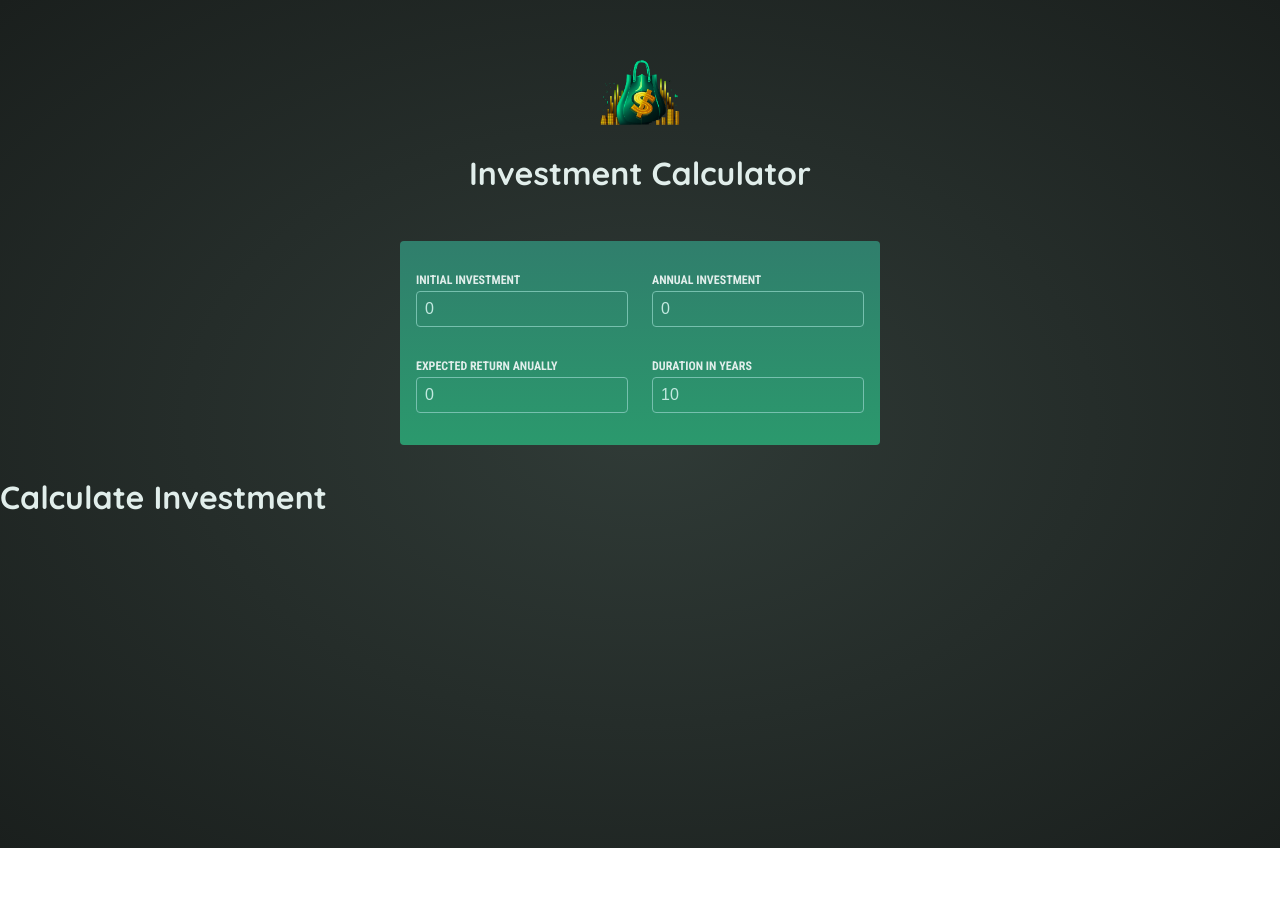
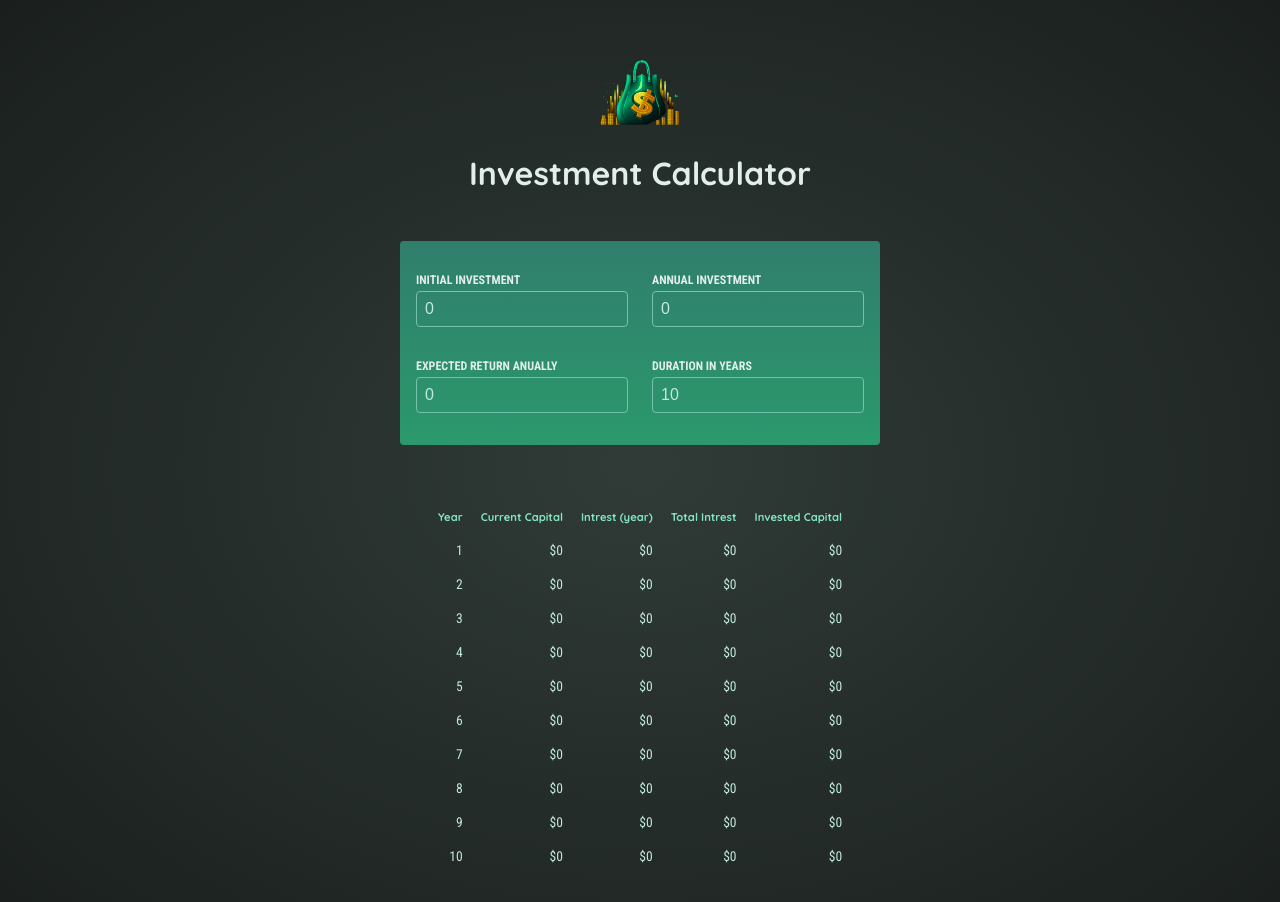
Before and after one commit to RohitBavkar/investment-calculator, a React app: page / in a window 1280 px wide. Shown: the top 902 px of the page. Before the commit the page ends 848 px from the top, so only its background shows below. Built offline with nearby package versions, Linux system fonts and the light colour scheme; the HTML template or start-up script is replaced by a standard one.

Commit message:
Final Calculation

```diff
--- a/src/App.jsx
+++ b/src/App.jsx
@@ -10,11 +10,12 @@ function App() {
     duration: 10,
   });
 
+  const isInputValid = userInputs.duration > 0;
   function handleUserInputs(field, value) {
     setUserInputs((prev) => {
       return {
         ...prev,
-        [field]: value,
+        [field]: parseInt(value),
       };
     });
   }
@@ -23,7 +24,10 @@ function App() {
     <>
       <Header />
       <UserInvestment userInputs={userInputs} onChange={handleUserInputs} />
-      <CalculateInvestment userInputs={userInputs} />
+      {!isInputValid && (
+        <p className="center">Please enter duration greater that 0.</p>
+      )}
+      {isInputValid && <CalculateInvestment userInputs={userInputs} />}
     </>
   );
 }
--- a/src/components/CalculateInvestment.jsx
+++ b/src/components/CalculateInvestment.jsx
@@ -1,9 +1,41 @@
+import { calculateInvestmentResults, formatter } from "../util/investment";
+
 function CalculateInvestment({ userInputs }) {
-  console.log({ userInputs });
+  const result = calculateInvestmentResults(userInputs);
+  const initialInvestment =
+    result[0].valueEndOfYear - result[0].interest - result[0].annualInvestment;
+
   return (
-    <div>
-      <h1>Calculate Investment</h1>
-    </div>
+    <table id="result">
+      <thead>
+        <tr>
+          <th>Year</th>
+          <th>Current Capital</th>
+          <th>Intrest (year)</th>
+          <th>Total Intrest</th>
+          <th>Invested Capital</th>
+        </tr>
+      </thead>
+      <tbody>
+        {result.map((data) => {
+          const totalInterest =
+            data.valueEndOfYear -
+            data.annualInvestment * data.year -
+            initialInvestment;
+
+          const totalInvestment = data.valueEndOfYear - totalInterest;
+          return (
+            <tr key={data.year}>
+              <td>{data.year}</td>
+              <td>{formatter.format(data.valueEndOfYear)}</td>
+              <td>{formatter.format(data.interest)}</td>
+              <td>{formatter.format(totalInterest)}</td>
+              <td>{formatter.format(totalInvestment)}</td>
+            </tr>
+          );
+        })}
+      </tbody>
+    </table>
   );
 }
 
--- a/src/components/UserInvestment.jsx
+++ b/src/components/UserInvestment.jsx
@@ -28,7 +28,7 @@ function UserInvestment({ onChange, userInputs }) {
           <input
             type="number"
             value={userInputs.expectedReturn}
-            onChange={(e) => onChange("expectedReturn", e.target.valu)}
+            onChange={(e) => onChange("expectedReturn", e.target.value)}
             required
           />
         </p>
```
